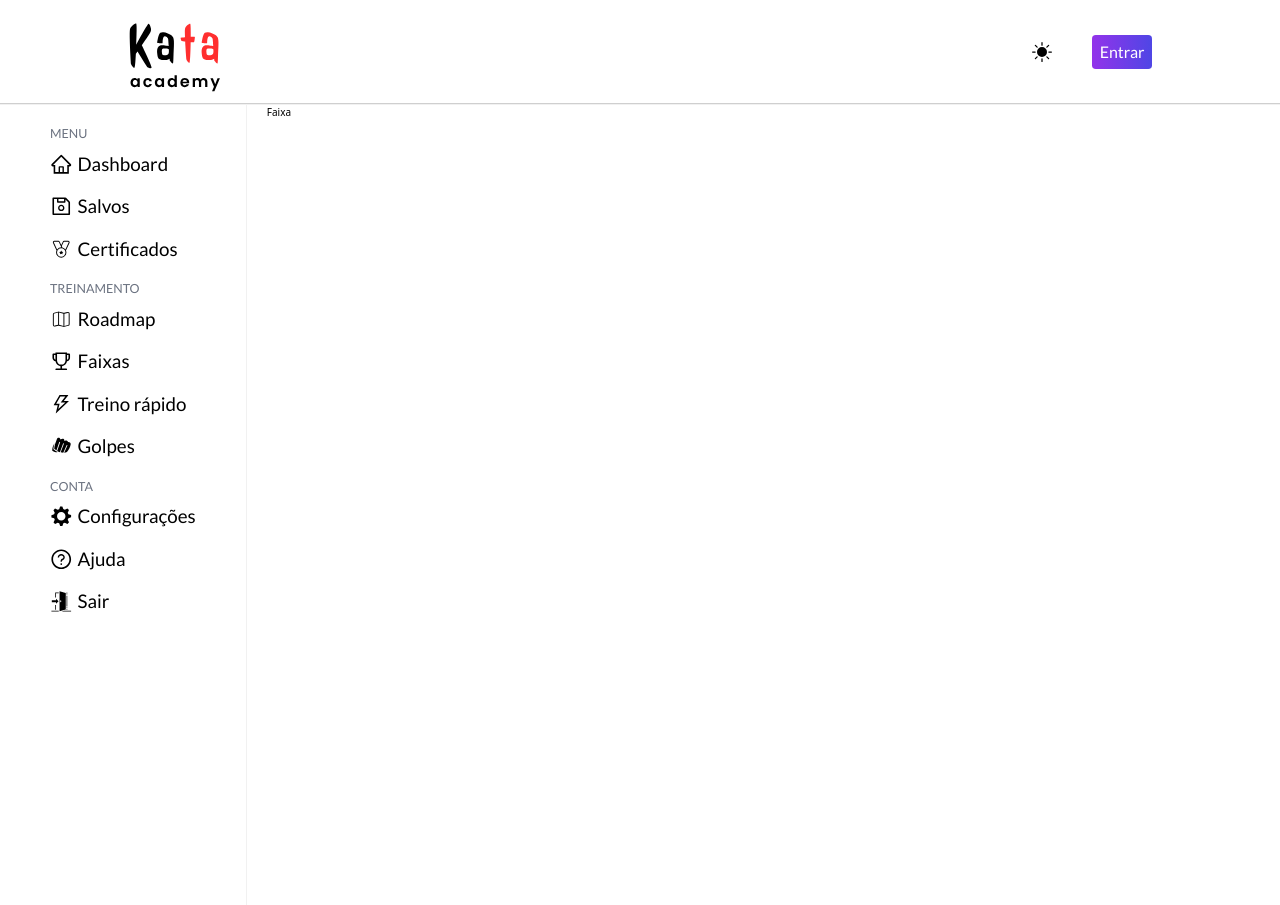
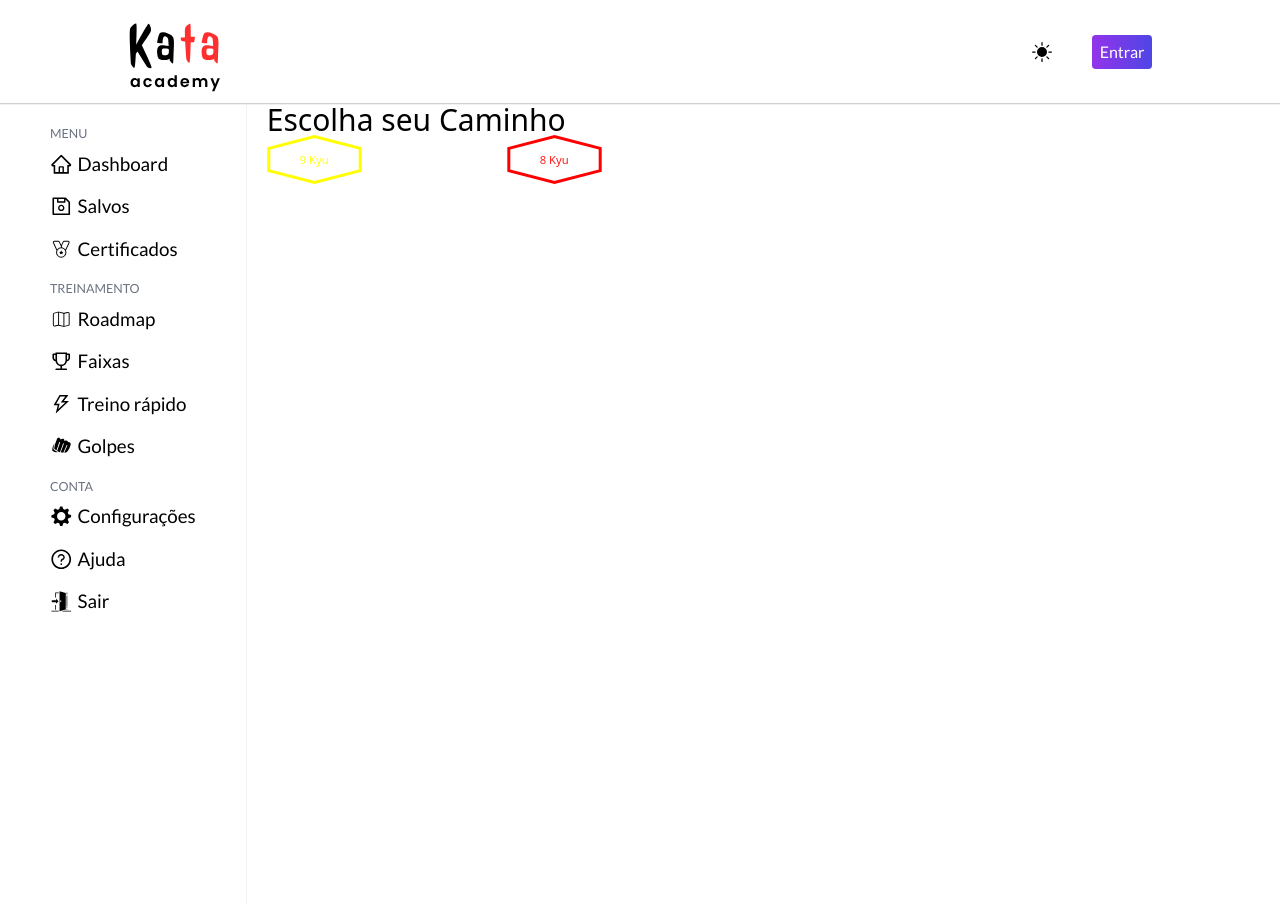
Before and after one commit to lucaspari/kata-academy, a Next.js app: page /faixa in a window 1280 px wide. Built offline with nearby package versions, Linux system fonts and the light colour scheme; no server answers.

Commit message:
feat: added new component Polygon

```diff
--- a/src/app/faixa/page.tsx
+++ b/src/app/faixa/page.tsx
@@ -1,12 +1,30 @@
 import React from "react";
 import SideBar from "@/components/sideBar/sideBar";
+import { Polygon } from "@/components/polygon/polygon";
 
 export default function Faixa() {
   return (
     <div className="flex">
       <SideBar />
       <main className="flex-grow max-w-screen-lg mx-8">
-        <h1>Faixa</h1>
+        <h1 className="text-5xl">Escolha seu Caminho</h1>
+        <div className="flex gap-10">
+          <Polygon
+            color="yellow"
+            className="text-[#ffff1a] text-lg"
+            faixa="9 Kyu"
+          />
+          <Polygon
+            color="white"
+            className="text-[#fff] text-lg"
+            faixa="10 Kyu"
+          />
+          <Polygon
+            color="red"
+            className="text-[#ff1a1a] text-lg"
+            faixa="8 Kyu"
+          />
+        </div>
       </main>
     </div>
   );
--- /dev/null
+++ b/src/components/polygon/polygon.tsx
@@ -0,0 +1,28 @@
+import React from "react";
+interface PolygonProps {
+  color: string;
+  faixa: string;
+  className: string;
+}
+export const Polygon = ({ color, className, faixa }: PolygonProps) => {
+  return (
+    <div className="h-[49px] w-[95px] relative flex justify-center items-center">
+      <svg
+        width="95"
+        height="49"
+        viewBox="0 0 95 49"
+        fill="none"
+        xmlns="http://www.w3.org/2000/svg"
+      >
+        <path
+          d="M1.80162 13.4104L47.5 1.5497L93.1984 13.4104V35.5896L47.5 47.4503L1.80162 35.5896V13.4104Z"
+          stroke={color}
+          strokeWidth="3"
+        />
+      </svg>
+      <div className="absolute text-yellow">
+        <p className={className}>{faixa}</p>
+      </div>
+    </div>
+  );
+};
```
